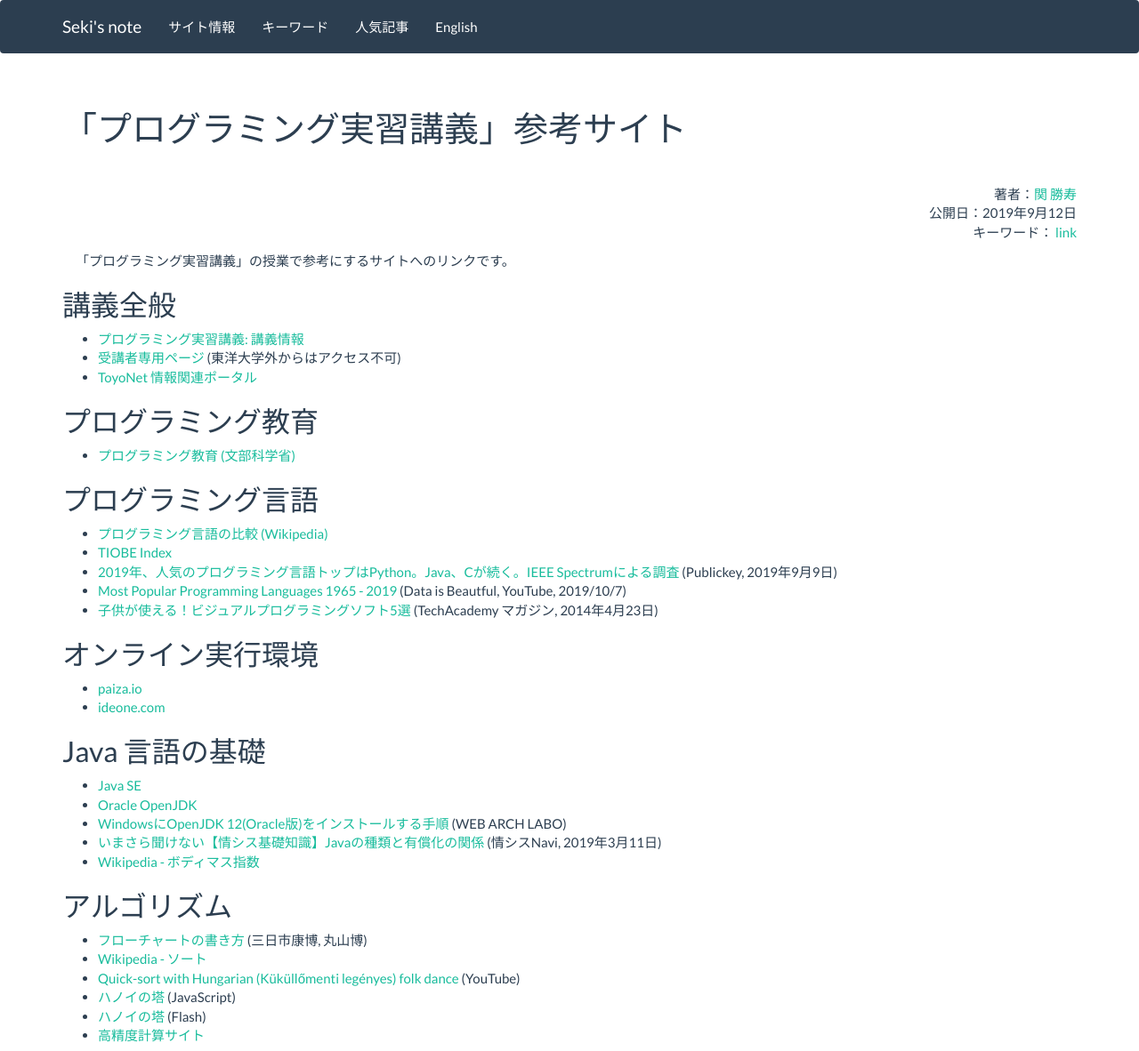
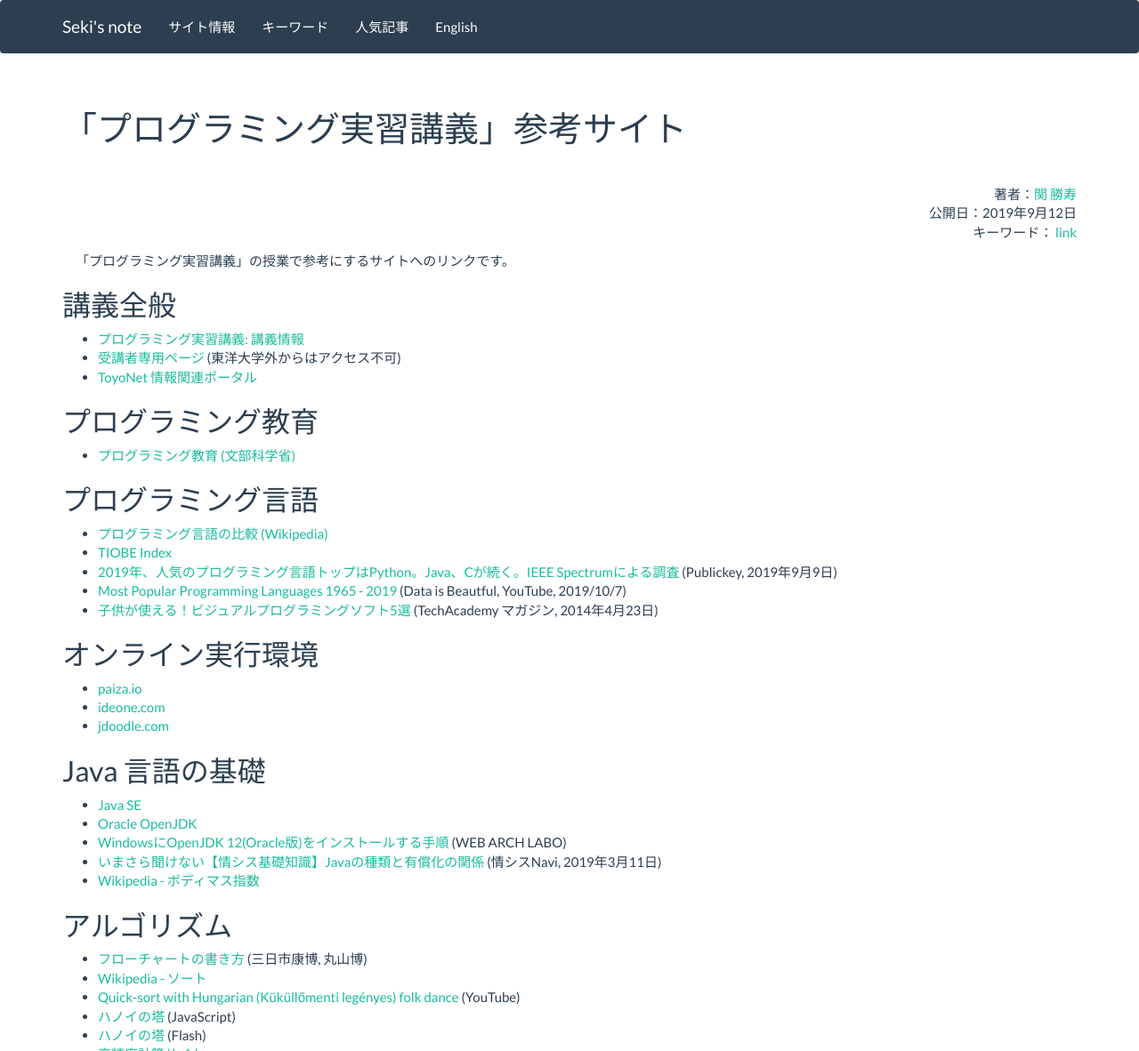
Before and after one commit to sekika/sekika.github.io, a Jekyll site: the page built from _posts/2019-09-12-java.md, in a window 1280 px wide, cut to the strip 0-1182 px from the top of the page. Shown: the whole strip at 89% size. Built offline with Jekyll 4.4.1, drawn with Linux system fonts in a browser that asks for light colours.

Commit message:
jdoodleを追加

```diff
--- a/_posts/2019-09-12-java.md
+++ b/_posts/2019-09-12-java.md
@@ -2,6 +2,7 @@
 layout: post
 title: 「プログラミング実習講義」参考サイト
 date: 2019-09-12 07:46:04 +0000
+update:
 tag: link
 ---
 「プログラミング実習講義」の授業で参考にするサイトへのリンクです。
@@ -24,6 +25,7 @@ tag: link
 ## オンライン実行環境
 - [paiza.io](https://paiza.io/ja)
 - [ideone.com](https://ideone.com/)
+- [jdoodle.com](https://www.jdoodle.com/)
 
 ## Java 言語の基礎
 - [Java SE](https://www.oracle.com/technetwork/java/javase/overview/index.html)
```
